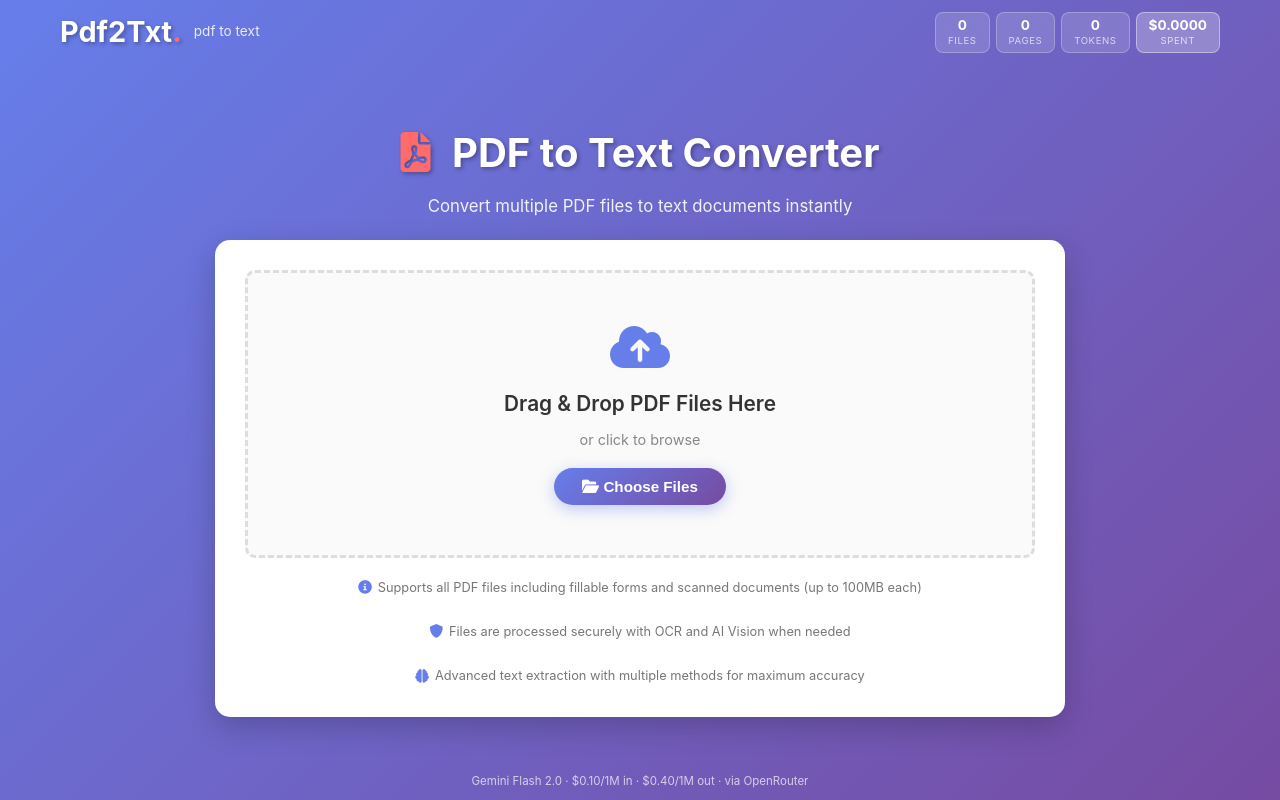
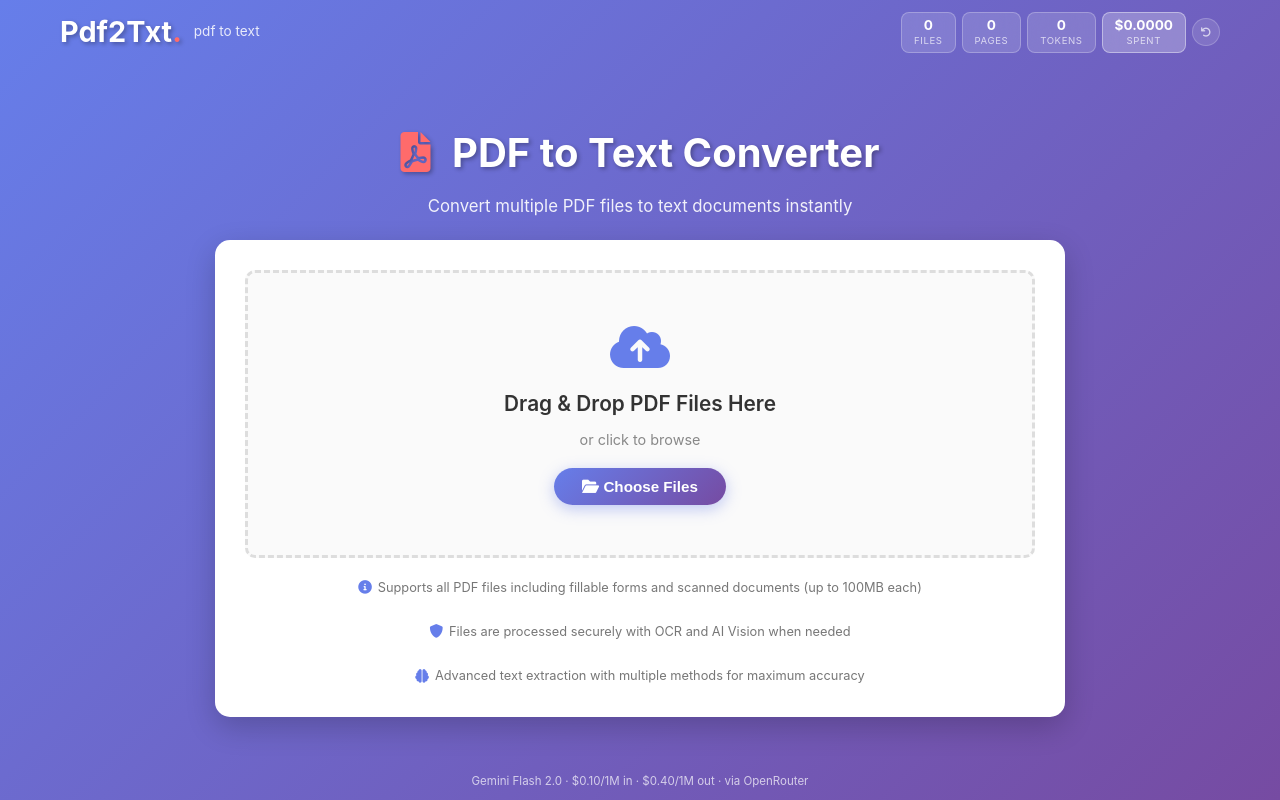
Before and after one commit to dougm1966/WTF, a website: page public/index.html in a window 1280 px wide. Drawn offline with Linux system fonts and the light colour scheme; no server answers.

Commit message:
Add usage stats reset button and update .gitignore

```diff
--- a/public/index.html
+++ b/public/index.html
@@ -32,6 +32,7 @@
                     <span class="stat-val" id="statCost">$0.00</span>
                     <span class="stat-label">spent</span>
                 </div>
+                <button class="stat-reset" id="resetStats" title="Reset usage stats"><i class="fas fa-undo"></i></button>
             </div>
         </header>
 
--- a/public/script.js
+++ b/public/script.js
@@ -56,6 +56,11 @@
         return String(n);
     }
 
+    reset() {
+        this.data = { files: 0, pages: 0, inputTokens: 0, outputTokens: 0, cost: 0 };
+        this.save();
+    }
+
     getStats() {
         return {
             files: this.data.files,
@@ -107,6 +112,7 @@
         this.clearAllBtn = document.getElementById('clearAllBtn');
         this.newConversionBtn = document.getElementById('newConversionBtn');
         this.retryBtn = document.getElementById('retryBtn');
+        this.resetStatsBtn = document.getElementById('resetStats');
 
         this.loadingOverlay = document.getElementById('loadingOverlay');
 
@@ -151,6 +157,7 @@
         if (this.clearAllBtn) this.clearAllBtn.addEventListener('click', () => this.clearFiles());
         this.newConversionBtn.addEventListener('click', () => this.resetApp());
         this.retryBtn.addEventListener('click', () => this.resetApp());
+        this.resetStatsBtn.addEventListener('click', () => { this.usageTracker.reset(); this.updateStats(); });
     }
 
     // ── Drag & Drop ──
--- a/public/style.css
+++ b/public/style.css
@@ -222,6 +222,29 @@
     100% { background: rgba(255,255,255,0.15); }
 }
 .stat-chip.updated { animation: chipFlash 0.7s ease; }
+
+.stat-reset {
+    background: rgba(255,255,255,0.12);
+    border: 1px solid rgba(255,255,255,0.2);
+    border-radius: 50%;
+    width: 28px;
+    height: 28px;
+    display: flex;
+    align-items: center;
+    justify-content: center;
+    cursor: pointer;
+    color: rgba(255,255,255,0.7);
+    font-size: 0.65rem;
+    transition: background 0.2s ease, color 0.2s ease;
+    align-self: center;
+}
+.stat-reset:hover {
+    background: rgba(255,255,255,0.25);
+    color: white;
+}
+.stat-reset:active {
+    background: rgba(255,255,255,0.35);
+}
 
 /* ── Two-Column Layout ── */
 .columns {
```
Also changed, not shown: 1 other file.
